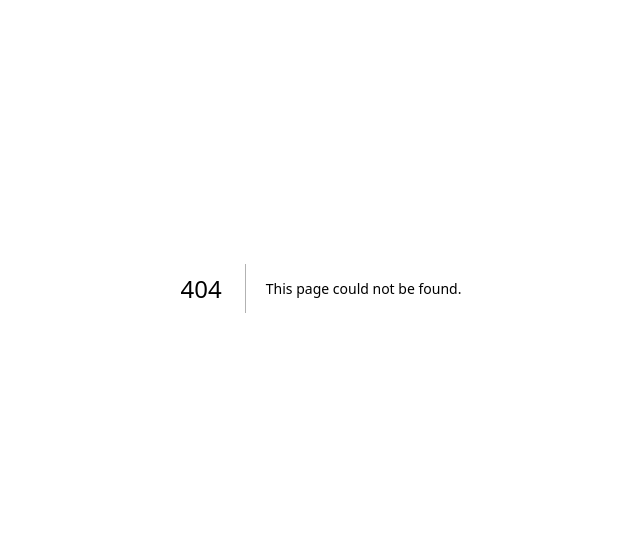
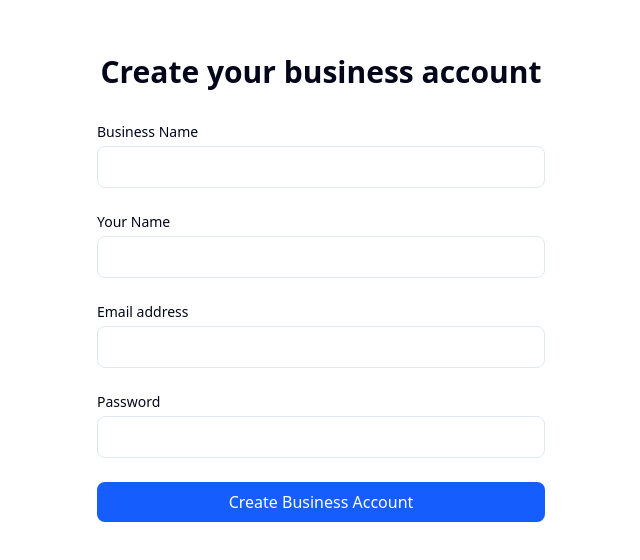
Before and after one commit to HopScotcher/booking-system-app, a Next.js app: page /register in a window 1280 px wide. Before the commit this address had no page. Shown: the part 112-672 px from the top of the page, without its empty margins (319-959 px from the left). Built offline with nearby package versions, Linux system fonts and the light colour scheme; no server answers.

Commit message:
added business registration page

```diff
--- /dev/null
+++ b/src/app/(auth)/register/page.tsx
@@ -0,0 +1,69 @@
+import { registerBusiness } from "../../../../actions/auth";
+
+export default function RegisterPage() {
+  return (
+    <div className="flex min-h-screen items-center justify-center">
+      <div className="w-full max-w-md space-y-8">
+        <div>
+          <h2 className="text-center text-3xl font-bold">Create your business account</h2>
+        </div>
+        <form className="mt-8 space-y-6">
+          <div>
+            <label htmlFor="businessName" className="block text-sm font-medium">
+              Business Name
+            </label>
+            <input
+              id="businessName"
+              name="businessName"
+              type="text"
+              required
+              className="mt-1 block w-full rounded-md border px-3 py-2"
+            />
+          </div>
+          <div>
+            <label htmlFor="ownerName" className="block text-sm font-medium">
+              Your Name
+            </label>
+            <input
+              id="ownerName"
+              name="ownerName"
+              type="text"
+              required
+              className="mt-1 block w-full rounded-md border px-3 py-2"
+            />
+          </div>
+          <div>
+            <label htmlFor="email" className="block text-sm font-medium">
+              Email address
+            </label>
+            <input
+              id="email"
+              name="email"
+              type="email"
+              required
+              className="mt-1 block w-full rounded-md border px-3 py-2"
+            />
+          </div>
+          <div>
+            <label htmlFor="password" className="block text-sm font-medium">
+              Password
+            </label>
+            <input
+              id="password"
+              name="password"
+              type="password"
+              required
+              className="mt-1 block w-full rounded-md border px-3 py-2"
+            />
+          </div>
+          <button
+            formAction={registerBusiness}
+            className="w-full rounded-md bg-blue-600 px-4 py-2 text-white hover:bg-blue-700"
+          >
+            Create Business Account
+          </button>
+        </form>
+      </div>
+    </div>
+  )
+}
```
